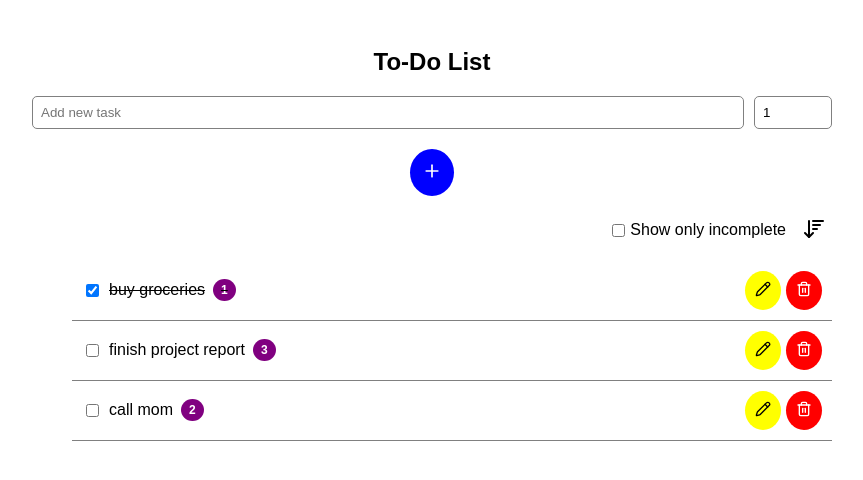
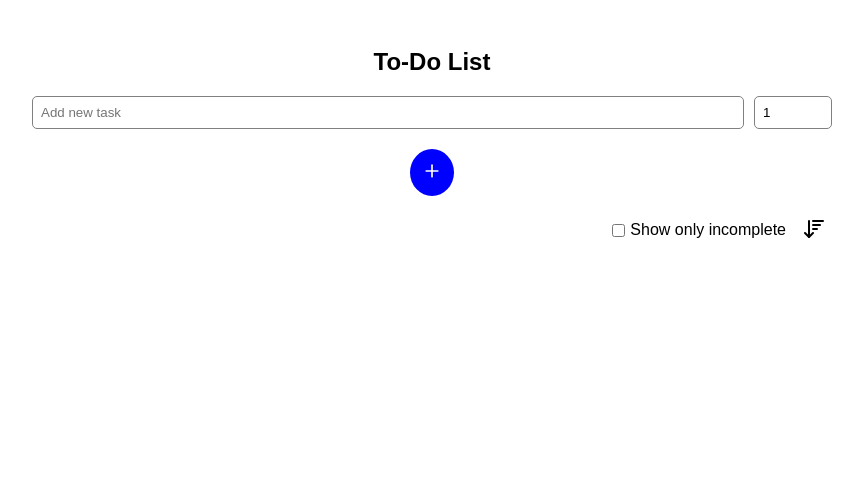
Before and after one commit to Tharmeem1999/React_Project-To_Do_List_App, a React (Vite) app: page / in a window 1280 px wide. Shown: the top 480 px of the page, without its empty margins (208-1071 px from the left). Built offline with nearby package versions, Linux system fonts and the light colour scheme.

Commit message:
implemented persistent storage for the to-do list app

```diff
--- a/src/App.jsx
+++ b/src/App.jsx
@@ -2,39 +2,26 @@
 import TaskForm from "./components/TaskForm";
 import TaskControls from "./components/TaskControls";
 import TaskList from "./components/TaskList";
+import {
+  getStoredTasks,
+  updateLocalStorage
+} from "./utils/localStorageUtils";
 
 const App = () => {
-  const [tasks, setTasks] = useState([
-    {
-      id: 1,
-      text: "buy groceries",
-      priority: 1,
-      done: true,
-    },
-    {
-      id: 2,
-      text: "finish project report",
-      priority: 3,
-      done: false,
-    },
-    {
-      id: 3,
-      text: "call mom",
-      priority: 2,
-      done: false,
-    },
-  ]);
+  const [tasks, setTasks] = useState(getStoredTasks());
 
   const [showOnlyIncomplete, setShowOnlyIncomplete] = useState(false);
 
   const addTask = (newTask) => {
     const updatedTasks = [...tasks, newTask];
-    setTasks(updatedTasks)
+    setTasks(updatedTasks);
+    updateLocalStorage(updatedTasks);
   }
 
   const removeTask = (id) => {
     const updatedTasks = tasks.filter((task) => task.id !== id);
     setTasks(updatedTasks);
+    updateLocalStorage(updatedTasks);
   }
 
   const updateTask = ({ taskId, editText, editPriority }) => {
@@ -43,7 +30,8 @@
         { ...task, text: editText, priority: editPriority }
         : task
     );
-    setTasks(updatedTasks)
+    setTasks(updatedTasks);
+    updateLocalStorage(updatedTasks);
   };
 
   const toggleTaskDone = (id) => {
@@ -51,11 +39,13 @@
       task.id === id ? { ...task, done: !task.done } : task
     );
     setTasks(updatedTasks);
+    updateLocalStorage(updatedTasks);
   };
 
   const sortTasks = () => {
     const sortedTasks = [...tasks].sort((a, b) => a.priority - b.priority);
-    setTasks(sortedTasks)
+    setTasks(sortedTasks);
+    updateLocalStorage(sortedTasks);
   };
 
   return (
--- /dev/null
+++ b/src/utils/localStorageUtils.js
@@ -0,0 +1,8 @@
+export const getStoredTasks = () => {
+    const savedTasks = localStorage.getItem("tasks");
+    return savedTasks ? JSON.parse(savedTasks) : [];
+};
+
+export const updateLocalStorage = (tasks) => {
+    localStorage.setItem("tasks", JSON.stringify(tasks));
+}
```
